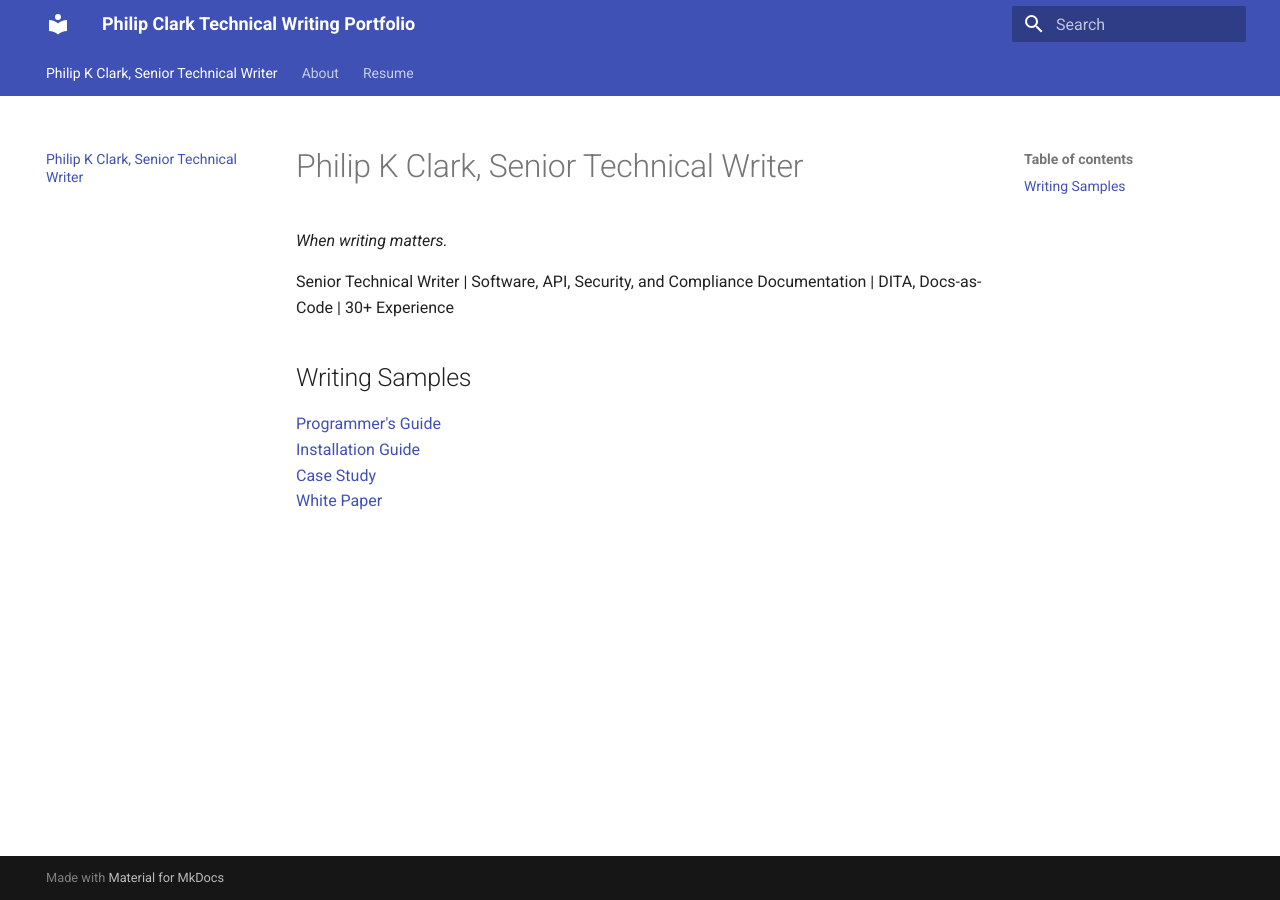
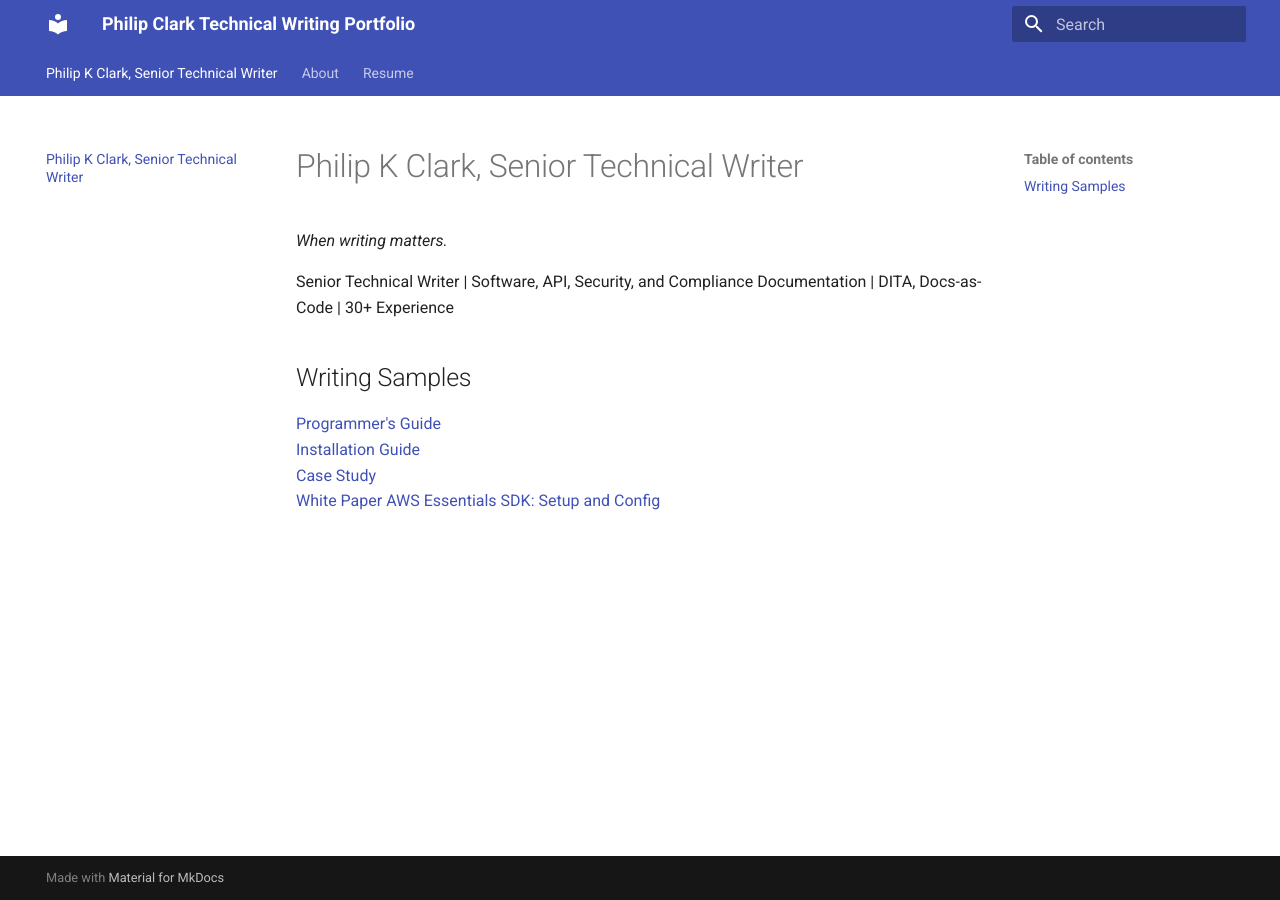
Before and after one commit to pclark22/tech-writing-portfolio, an MkDocs documentation site: the page built from docs/index.md, in a window 1280 px wide. Built offline with MkDocs 1.6.1 and Material for MkDocs 9.7.7, drawn with Linux system fonts in a browser that asks for light colours.

Commit message:
Added AWS guide

```diff
--- a/docs/index.md
+++ b/docs/index.md
@@ -8,5 +8,6 @@ Senior Technical Writer | Software, API, Security, and Compliance Documentation
 <a href="samples/install_Guide.pdf" target="_blank">Installation Guide</a>
 <a href="samples/case_study.pdf" target="_blank">Case Study</a>
 <a href="samples/white_paper.pdf" target="_blank">White Paper</a>
+<a href="samples/AWS_Essentials_en.pdf" target="_blank">AWS Essentials SDK: Setup and Config</a>
 
 <!-- For full documentation visit [mkdocs.org](https://www.mkdocs.org). -->
```
Also changed, not shown: 1 other file.
